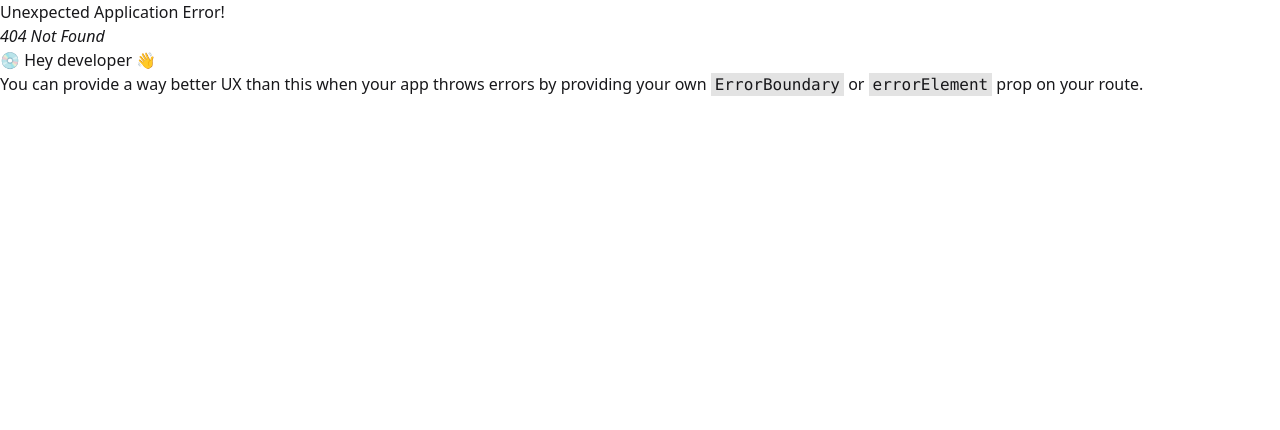
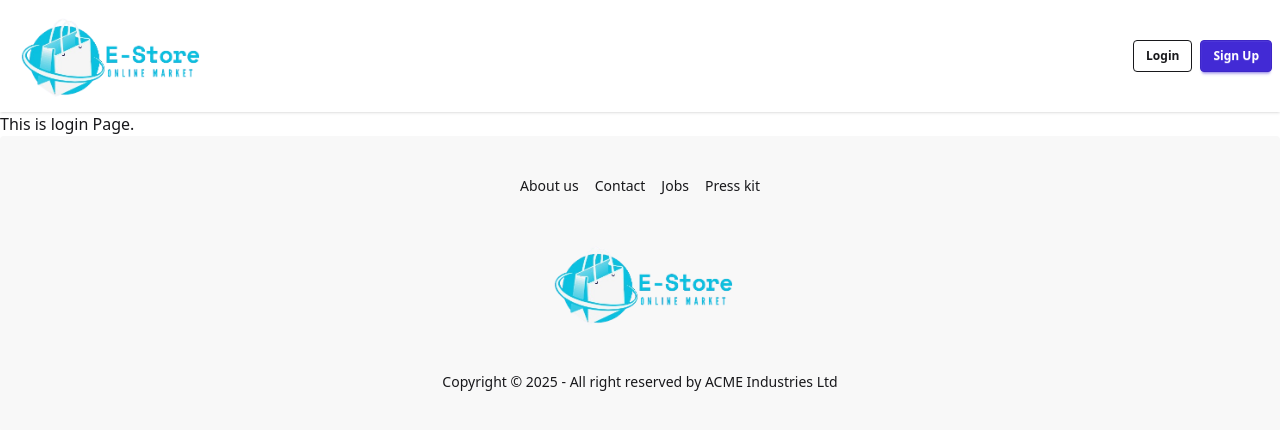
Before and after one commit to masudmolla6/E-Store, a React (Vite) app in the folder e-strore/: page /login in a window 1280 px wide. Before the commit this address had no page. Shown: the top 430 px of the page. Built offline with nearby package versions, Linux system fonts and the light colour scheme.

Commit message:
fixed Navbar

```diff
--- a/e-strore/package.json
+++ b/e-strore/package.json
@@ -17,6 +17,7 @@
     "react-icons": "^5.5.0",
     "react-responsive-carousel": "^3.2.23",
     "react-router": "^7.9.3",
+    "react-scroll": "^1.9.3",
     "tailwindcss": "^4.1.14"
   },
   "devDependencies": {
--- a/e-strore/src/index.css
+++ b/e-strore/src/index.css
@@ -1,2 +1,6 @@
 @import "tailwindcss";
 @plugin "daisyui";
+
+html {
+  scroll-behavior: smooth;
+}
--- /dev/null
+++ b/e-strore/src/pages/Home/ContactUs/ContactUs.jsx
@@ -0,0 +1,121 @@
+import React, { useState } from "react";
+
+const ContactUs = () => {
+  const [formData, setFormData] = useState({
+    name: "",
+    email: "",
+    message: "",
+  });
+
+  const handleChange = (e) => {
+    setFormData({ ...formData, [e.target.name]: e.target.value });
+  };
+
+  const handleSubmit = (e) => {
+    e.preventDefault();
+    // Production e API call or email service add kora hobe
+    console.log(formData);
+    alert("Thank you! Your message has been sent.");
+    setFormData({ name: "", email: "", message: "" });
+  };
+
+  return (
+    <div id="contact" className="w-full">
+      {/* Hero Section */}
+      <section
+        className="relative w-full h-[40vh] flex items-center justify-center text-gray-400"
+        style={{
+          backgroundImage:
+            "url('https://images.unsplash.com/photo-1521790361523-4c30b0c1b2a7?auto=format&fit=crop&w=1600&q=80')",
+          backgroundSize: "cover",
+          backgroundPosition: "center",
+        }}
+      >
+        <div className="absolute inset-0 bg-black bg-opacity-50"></div>
+        <div className="relative text-center z-10 px-4">
+          <h1 className="text-4xl md:text-5xl font-bold mb-3">Contact Us</h1>
+          <p className="text-lg md:text-xl text-gray-200 max-w-2xl mx-auto">
+            Have a question or feedback? We’re here to help. Get in touch with
+            us today!
+          </p>
+        </div>
+      </section>
+
+      {/* Contact Form & Info */}
+      <section className="py-16 px-6 md:px-16 bg-gray-50">
+        <div className="max-w-6xl mx-auto grid grid-cols-1 md:grid-cols-2 gap-12">
+          {/* Contact Form */}
+          <div className="bg-white p-8 rounded-2xl shadow-lg">
+            <h2 className="text-2xl font-bold mb-6">Send Us a Message</h2>
+            <form onSubmit={handleSubmit} className="flex flex-col gap-4">
+              <input
+                type="text"
+                name="name"
+                placeholder="Your Name"
+                value={formData.name}
+                onChange={handleChange}
+                required
+                className="p-3 rounded-lg border border-gray-300 focus:outline-none focus:ring-2 focus:ring-blue-500"
+              />
+              <input
+                type="email"
+                name="email"
+                placeholder="Your Email"
+                value={formData.email}
+                onChange={handleChange}
+                required
+                className="p-3 rounded-lg border border-gray-300 focus:outline-none focus:ring-2 focus:ring-blue-500"
+              />
+              <textarea
+                name="message"
+                placeholder="Your Message"
+                value={formData.message}
+                onChange={handleChange}
+                required
+                rows="5"
+                className="p-3 rounded-lg border border-gray-300 focus:outline-none focus:ring-2 focus:ring-blue-500"
+              ></textarea>
+              <button
+                type="submit"
+                className="bg-blue-600 text-white py-3 rounded-lg hover:bg-blue-700 transition-colors font-semibold"
+              >
+                Send Message
+              </button>
+            </form>
+          </div>
+
+          {/* Contact Info */}
+          <div className="flex flex-col gap-6 justify-center">
+            <h2 className="text-2xl font-bold mb-4">Our Contact Info</h2>
+            <div className="flex items-start gap-4">
+              <span className="font-semibold">📍</span>
+              <p>123 E-Store Street, Dhaka, Bangladesh</p>
+            </div>
+            <div className="flex items-start gap-4">
+              <span className="font-semibold">📧</span>
+              <p>support@estore.com</p>
+            </div>
+            <div className="flex items-start gap-4">
+              <span className="font-semibold">📞</span>
+              <p>+880 1234 567890</p>
+            </div>
+            {/* Optional Google Map */}
+            <div className="w-full h-64 mt-4 rounded-xl overflow-hidden shadow-md">
+              <iframe
+                src="https://www.google.com/maps/embed?pb=!1m18!1m12!1m3!1d3651.345642965433!2d90.39003141450003!3d23.750903494618433!2m3!1f0!2f0!3f0!3m2!1i1024!2i768!4f13.1!3m3!1m2!1s0x3755bf3b1a1d13ef%3A0x76e1d3e23d1f8b4c!2sDhaka%2C%20Bangladesh!5e0!3m2!1sen!2sus!4v1697110512345!5m2!1sen!2sus"
+                width="100%"
+                height="100%"
+                className="border-0"
+                allowFullScreen=""
+                loading="lazy"
+                referrerPolicy="no-referrer-when-downgrade"
+              ></iframe>
+            </div>
+          </div>
+        </div>
+      </section>
+    </div>
+  );
+};
+
+export default ContactUs;
--- a/e-strore/src/pages/Home/Home/Home.jsx
+++ b/e-strore/src/pages/Home/Home/Home.jsx
@@ -3,14 +3,30 @@ import Banner from '../Banner/Banner'
 import Categories from '../Categories/Categories'
 import FeaturedProducts from '../FeaturedProducts/FeaturedProducts'
 import AboutUs from '../AboutUs/AboutUs'
+import ContactUs from '../ContactUs/ContactUs'
 
 const Home = () => {
   return (
     <div className=''>
-      <Banner></Banner>
-      <Categories></Categories>
-      <FeaturedProducts></FeaturedProducts>
-      <AboutUs></AboutUs>
+      <div id="home">
+        <Banner />
+      </div>
+
+      <div id="categories">
+        <Categories />
+      </div>
+
+      <div id="featured">
+        <FeaturedProducts />
+      </div>
+
+      <div id="about">
+        <AboutUs />
+      </div>
+
+      <div id="contact">
+        <ContactUs />
+      </div>
     </div>
   )
 }
--- /dev/null
+++ b/e-strore/src/pages/LogIn/LogIn.jsx
@@ -0,0 +1,11 @@
+import React from 'react'
+
+const LogIn = () => {
+  return (
+    <div>
+      This is login Page.
+    </div>
+  )
+}
+
+export default LogIn;
--- a/e-strore/src/pages/shared/Navbar/Navbar.jsx
+++ b/e-strore/src/pages/shared/Navbar/Navbar.jsx
@@ -1,45 +1,96 @@
-import React from 'react';
-import { Link, NavLink } from 'react-router';
-import Logo from '../Logo/Logo';
+import React, { useEffect, useState } from "react";
+import { Link, useNavigate, useLocation } from "react-router";
+import Logo from "../Logo/Logo";
+import { scroller } from "react-scroll";
 
 const Navbar = () => {
+  const navigate = useNavigate();
+  const location = useLocation();
+  const [activeSection, setActiveSection] = useState("");
+
+  const isHomePage = location.pathname === "/";
+
+  // Scroll to section
+  const scrollToSection = (sectionId) => {
+    scroller.scrollTo(sectionId, {
+      duration: 500,
+      smooth: true,
+      offset: -80, // Navbar height
+    });
+    setActiveSection(sectionId);
+  };
+
+  // Click on navbar items
+  const handleNavClick = (sectionId) => {
+    if (isHomePage) {
+      scrollToSection(sectionId);
+    } else {
+      navigate("/"); // Navigate to Home
+      setTimeout(() => scrollToSection(sectionId), 100); // Scroll after route change
+    }
+  };
+
+  // Scroll listener for Home page
+  useEffect(() => {
+    if (!isHomePage) {
+      setActiveSection(""); // Home page na thakle kono active section nai
+      return;
+    }
+
+    const handleScroll = () => {
+      const sections = ["home", "about", "contact"];
+      const scrollPos = window.scrollY + 100;
+
+      for (let i = sections.length - 1; i >= 0; i--) {
+        const section = document.getElementById(sections[i]);
+        if (section && section.offsetTop <= scrollPos) {
+          setActiveSection(sections[i]);
+          break;
+        }
+      }
+    };
+
+    window.addEventListener("scroll", handleScroll);
+    return () => window.removeEventListener("scroll", handleScroll);
+  }, [isHomePage]);
+
   const navItems = (
     <>
       <li>
-        <NavLink
-          to="/"
-          className={({ isActive }) =>
-            isActive
+        <button
+          onClick={() => handleNavClick("home")}
+          className={`cursor-pointer transition-colors duration-200 ${
+            activeSection === "home"
               ? "text-blue-600 font-semibold underline underline-offset-4"
-              : "text-white hover:text-blue-600 transition-colors duration-200"
-          }
+              : "text-white hover:text-blue-600"
+          }`}
         >
           Home
-        </NavLink>
+        </button>
       </li>
       <li>
-        <NavLink
-          to="/about"
-          className={({ isActive }) =>
-            isActive
+        <button
+          onClick={() => handleNavClick("about")}
+          className={`cursor-pointer transition-colors duration-200 ${
+            activeSection === "about"
               ? "text-blue-600 font-semibold underline underline-offset-4"
-              : "text-white hover:text-blue-600 transition-colors duration-200"
-          }
+              : "text-white hover:text-blue-600"
+          }`}
         >
           About Us
-        </NavLink>
+        </button>
       </li>
       <li>
-        <NavLink
-          to="/contact"
-          className={({ isActive }) =>
-            isActive
+        <button
+          onClick={() => handleNavClick("contact")}
+          className={`cursor-pointer transition-colors duration-200 ${
+            activeSection === "contact"
               ? "text-blue-600 font-semibold underline underline-offset-4"
-              : "text-white hover:text-blue-600 transition-colors duration-200"
-          }
+              : "text-white hover:text-blue-600"
+          }`}
         >
-          Contact
-        </NavLink>
+          Contact Us
+        </button>
       </li>
     </>
   );
@@ -49,7 +100,7 @@ const Navbar = () => {
       {/* Left */}
       <div className="navbar-start">
         <div className="dropdown">
-          <div tabIndex={0} role="button" className="btn btn-ghost lg:hidden">
+          <div tabIndex={0} className="btn btn-ghost lg:hidden">
             <svg
               xmlns="http://www.w3.org/2000/svg"
               className="h-5 w-5"
@@ -65,14 +116,11 @@ const Navbar = () => {
               />
             </svg>
           </div>
-          <ul
-            tabIndex={0}
-            className="menu menu-sm dropdown-content bg-base-100 rounded-box z-[100] mt-3 w-52 p-2 shadow"
-          >
+          <ul className="menu menu-sm dropdown-content bg-base-100 rounded-box z-[100] mt-3 w-52 p-2 shadow">
             {navItems}
           </ul>
         </div>
-        <Link className="w-full h-full" to="/">
+        <Link to="/" className="w-full h-full">
           <Logo />
         </Link>
       </div>
@@ -84,8 +132,12 @@ const Navbar = () => {
 
       {/* Right */}
       <div className="navbar-end flex items-center gap-2">
-        <button className="btn btn-outline btn-sm white">Login</button>
-        <button className="btn btn-primary btn-sm text-white">Sign Up</button>
+        <Link to="/login" className="btn btn-outline btn-sm">
+          Login
+        </Link>
+        <Link to="/signup" className="btn btn-primary btn-sm text-white">
+          Sign Up
+        </Link>
       </div>
     </div>
   );
--- a/e-strore/src/router/router.jsx
+++ b/e-strore/src/router/router.jsx
@@ -1,6 +1,9 @@
 import { createBrowserRouter } from "react-router";
 import MainLayout from "../layouts/MainLayout";
 import Home from "../pages/Home/Home/Home";
+import AboutUs from "../pages/Home/AboutUs/AboutUs";
+import ContactUs from "../pages/Home/ContactUs/ContactUs";
+import LogIn from "../pages/LogIn/LogIn";
 
 const router=createBrowserRouter([
     {
@@ -10,7 +13,11 @@ const router=createBrowserRouter([
             {
                 index:true,
                 Component:Home,
-            }
+            },
+            {
+                path:"/login",
+                Component:LogIn,
+            },
         ]
     }
 ])
```
Also changed, not shown: e-strore/src/pages/Home/ContectUs/ContectUs.jsx (deleted), 1 other file (tests, documents, lock files or other folders).
